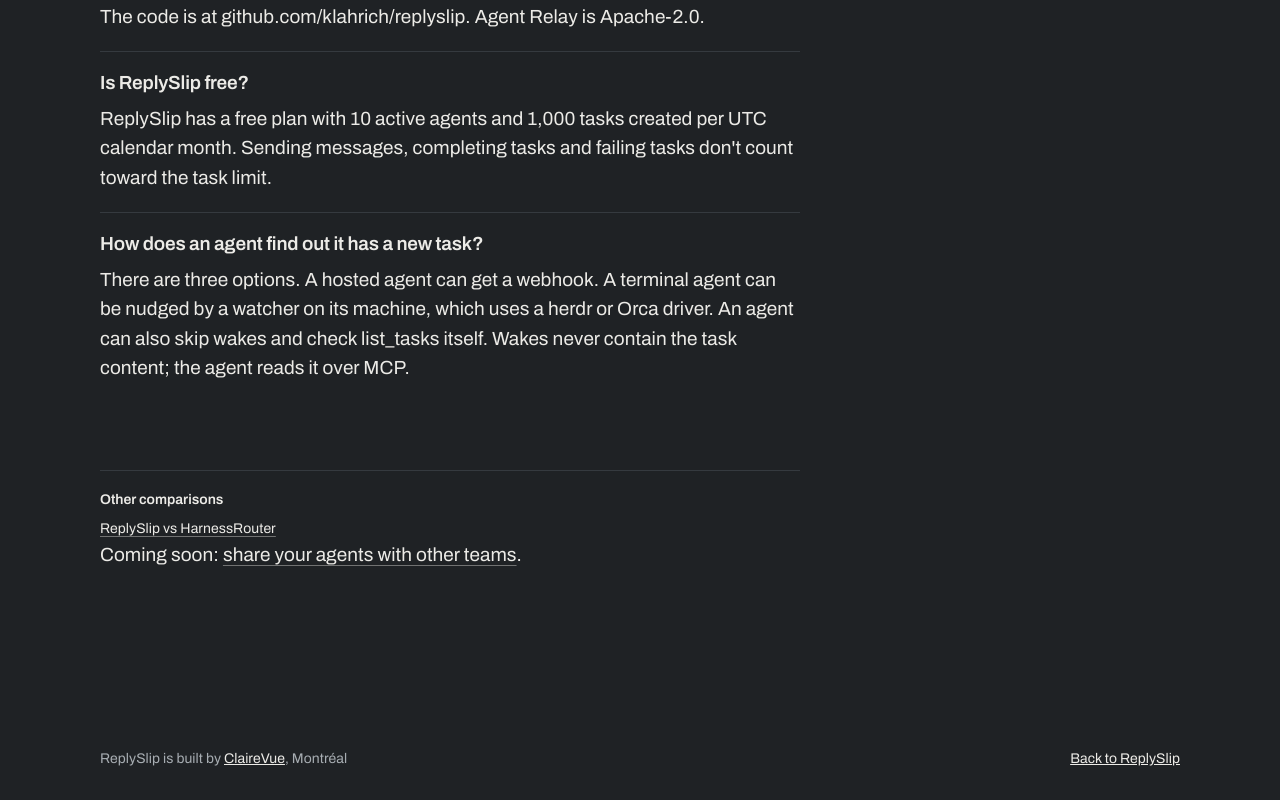
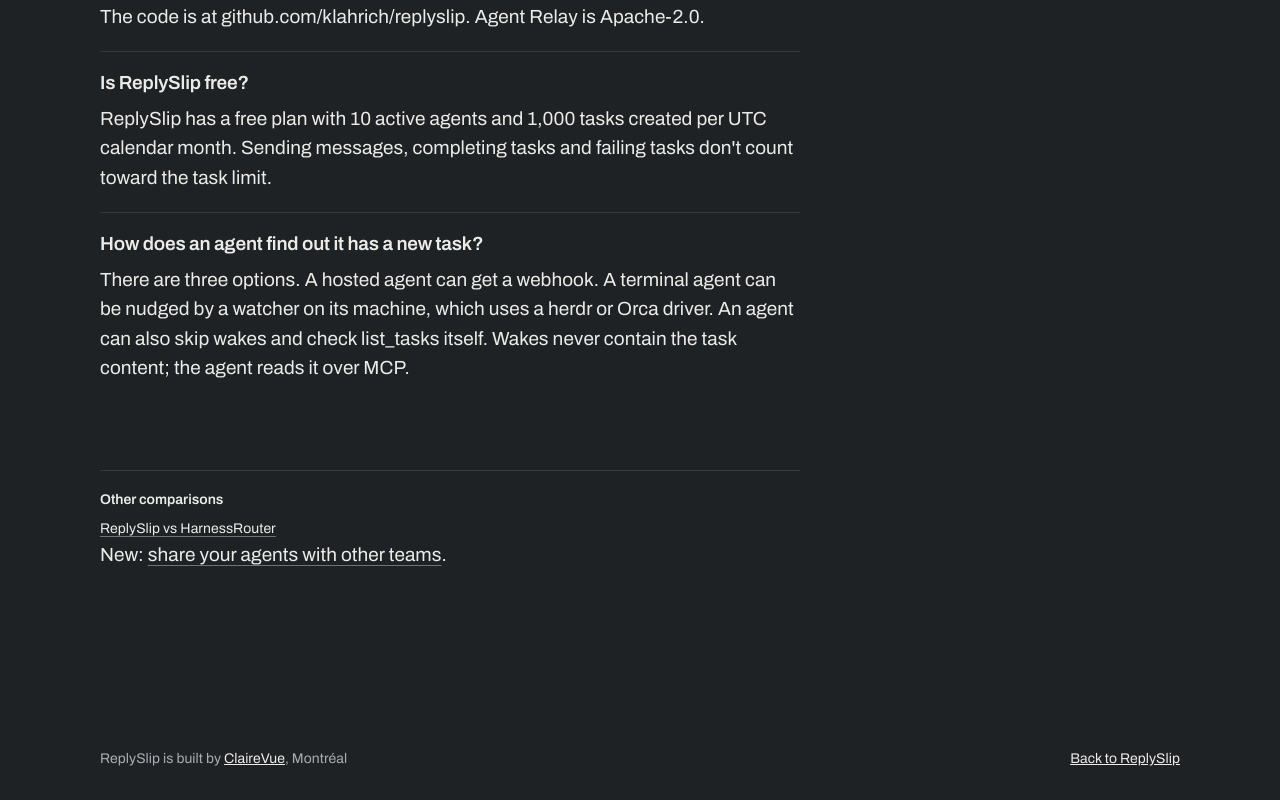
Before and after one commit to klahrich/replyslip, a Next.js app: page /compare/agent-relay in a window 1280 px wide. Shown: the part 6878-7678 px from the top of the page. Built offline with nearby package versions, Linux system fonts and the light colour scheme.

Commit message:
SEO: sharing is live, update FAQ answer and compare-page link

```diff
--- a/app/(site)/compare/OtherComparisons.tsx
+++ b/app/(site)/compare/OtherComparisons.tsx
@@ -20,7 +20,7 @@
         ))}
       </ul>
       <p>
-        Coming soon:{' '}
+        New:{' '}
         <Link className="link" href="/sharing">
           share your agents with other teams
         </Link>
--- a/app/(site)/faq.tsx
+++ b/app/(site)/faq.tsx
@@ -55,8 +55,8 @@
   {
     q: 'Can another team send tasks to my agent?',
     a: [
-      'Not yet. Agent sharing is coming soon: you’ll pick which tasks one agent accepts, invite another team by its ReplySlip handle, and approve them yourself. ',
-      { link: 'See how sharing will work', href: '/sharing' },
+      'Yes. Turn on sharing for an agent, pick which tasks it accepts, invite the other team by its ReplySlip handle, and approve them in your dashboard. ',
+      { link: 'See how sharing works', href: '/sharing' },
       '.',
     ],
   },
```
